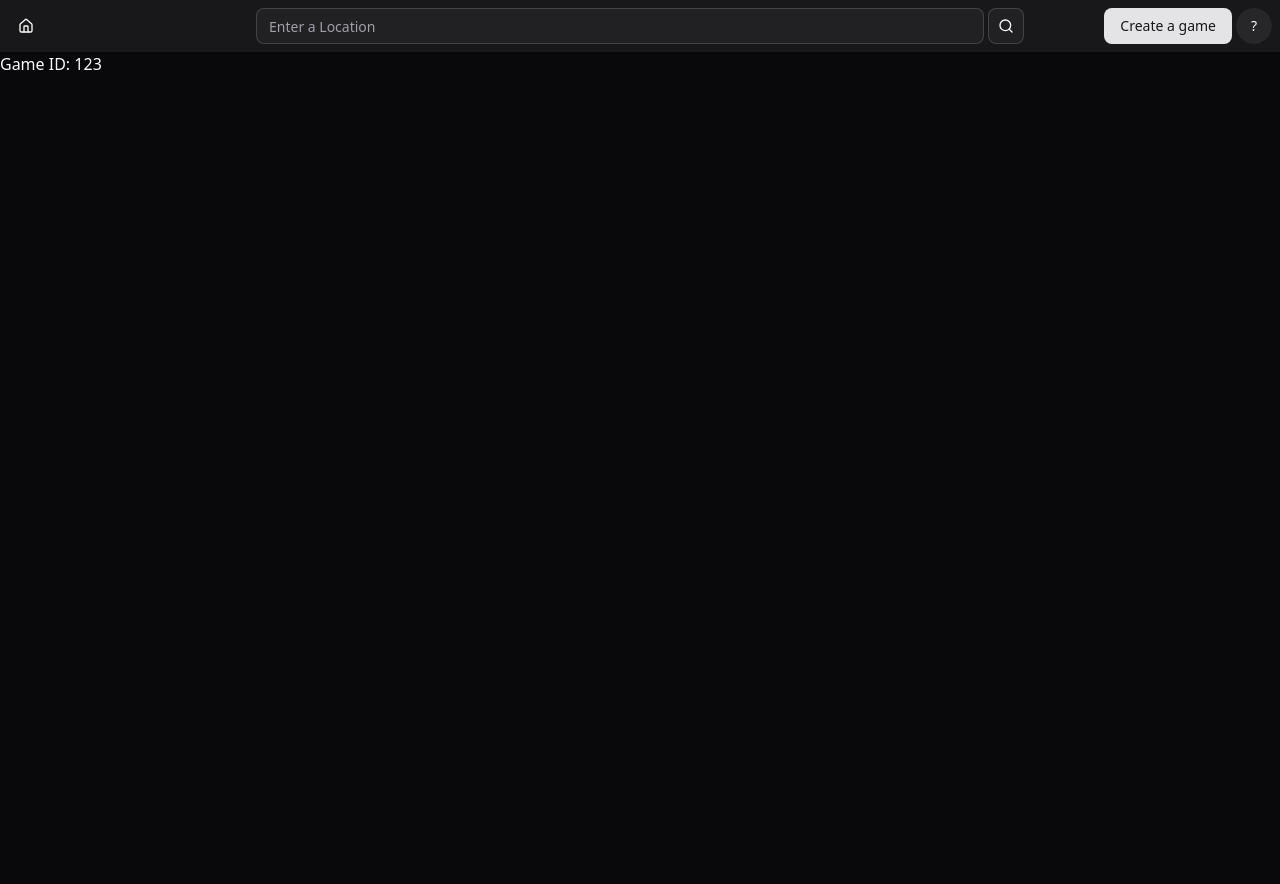
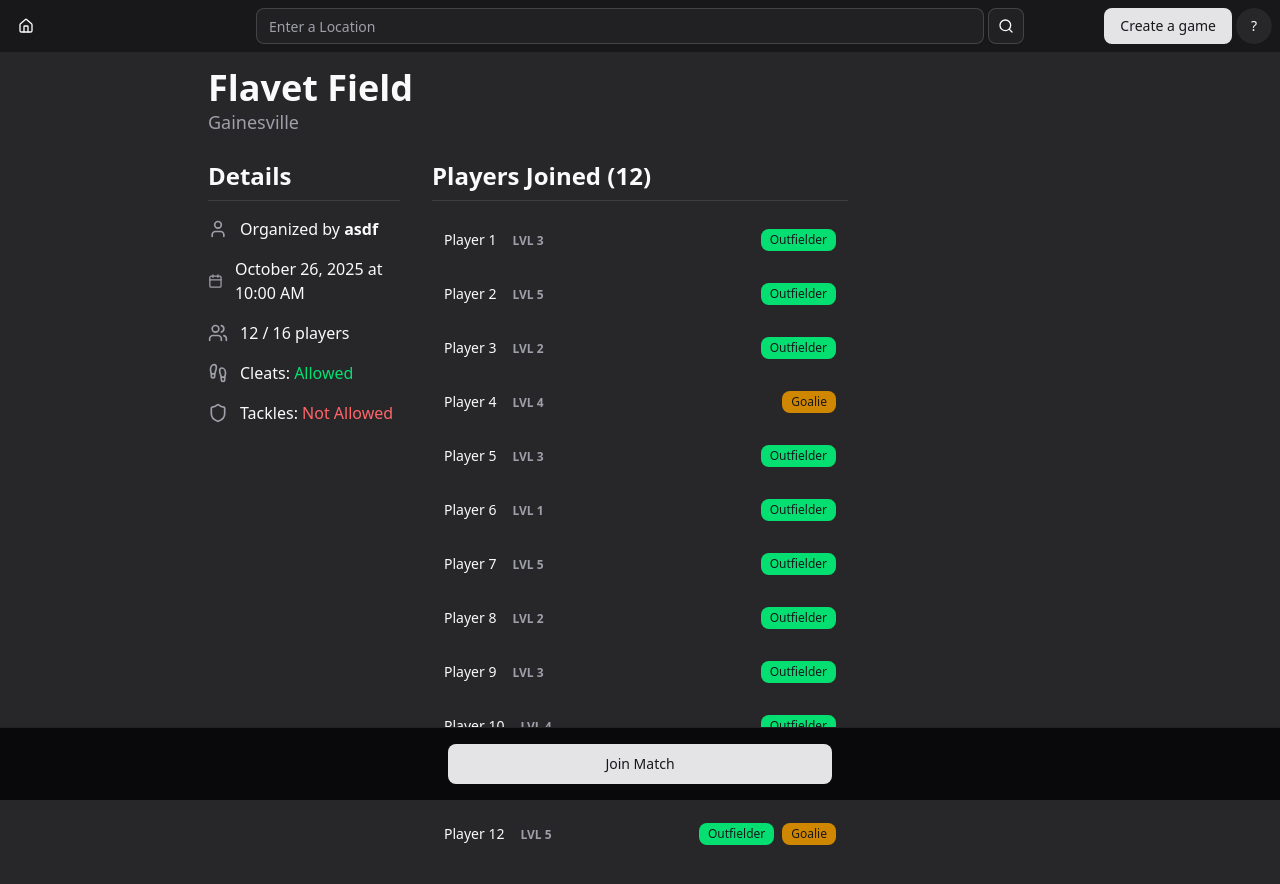
Before and after one commit to leojiangxd/RSVPitch, a React (Vite) app in the folder client/: page /game/123 in a window 1280 px wide. Shown: the top 884 px of the page. Before the commit the page ends 800 px from the top, so only its background shows below. Built offline with nearby package versions, Linux system fonts and the light colour scheme.

Commit message:
Game info page

```diff
--- a/client/src/components/GameCard.jsx
+++ b/client/src/components/GameCard.jsx
@@ -2,7 +2,7 @@ import { Calendar, User, Users } from "lucide-react";
 import { Link } from "react-router-dom";
 
 export default function GameCard({ event }) {
-  const { field, city, organizer, date, players, maxPlayers, id } = event;
+  const { field, city, organizer, date, playerList, maxPlayers, id } = event;
 
   return (
     <Link to={`/game/${id}`} className="h-full">
@@ -28,7 +28,7 @@ export default function GameCard({ event }) {
           <div className="flex items-center">
             <Users className="h-4 w-4 mr-2 text-muted-foreground flex-shrink-0" />
             <span>
-              {players} / {maxPlayers} players
+              {playerList.length} / {maxPlayers} players
             </span>
           </div>
         </div>
--- /dev/null
+++ b/client/src/components/ui/badge.jsx
@@ -0,0 +1,44 @@
+import * as React from "react"
+import { Slot } from "@radix-ui/react-slot"
+import { cva } from "class-variance-authority";
+
+import { cn } from "@/lib/utils"
+
+const badgeVariants = cva(
+  "inline-flex items-center justify-center rounded-md border px-2 py-0.5 text-xs font-medium w-fit whitespace-nowrap shrink-0 [&>svg]:size-3 gap-1 [&>svg]:pointer-events-none focus-visible:border-ring focus-visible:ring-ring/50 focus-visible:ring-[3px] aria-invalid:ring-destructive/20 dark:aria-invalid:ring-destructive/40 aria-invalid:border-destructive transition-[color,box-shadow] overflow-hidden",
+  {
+    variants: {
+      variant: {
+        default:
+          "border-transparent bg-primary text-primary-foreground [a&]:hover:bg-primary/90",
+        secondary:
+          "border-transparent bg-secondary text-secondary-foreground [a&]:hover:bg-secondary/90",
+        destructive:
+          "border-transparent bg-destructive text-white [a&]:hover:bg-destructive/90 focus-visible:ring-destructive/20 dark:focus-visible:ring-destructive/40 dark:bg-destructive/60",
+        outline:
+          "text-foreground [a&]:hover:bg-accent [a&]:hover:text-accent-foreground",
+      },
+    },
+    defaultVariants: {
+      variant: "default",
+    },
+  }
+)
+
+function Badge({
+  className,
+  variant,
+  asChild = false,
+  ...props
+}) {
+  const Comp = asChild ? Slot : "span"
+
+  return (
+    <Comp
+      data-slot="badge"
+      className={cn(badgeVariants({ variant }), className)}
+      {...props} />
+  );
+}
+
+export { Badge, badgeVariants }
--- a/client/src/routes/Game.jsx
+++ b/client/src/routes/Game.jsx
@@ -1,15 +1,148 @@
 import { useParams } from "react-router-dom";
 import Navbar from "../components/Navbar";
+import { Button } from "@/components/ui/button";
+import { Badge } from "@/components/ui/badge";
+import { Calendar, Footprints, Shield, User, Users } from "lucide-react";
 
-function Game() {
+const dummyGame = {
+  id: 123,
+  field: "Flavet Field",
+  city: "Gainesville",
+  organizer: "asdf",
+  date: "October 26, 2025",
+  time: "10:00 AM",
+  maxPlayers: 16,
+  cleats: true,
+  tackles: false,
+  playerList: [
+    { name: "Player 1", level: 3, positions: ["Outfielder"] },
+    { name: "Player 2", level: 5, positions: ["Outfielder"] },
+    { name: "Player 3", level: 2, positions: ["Outfielder"] },
+    { name: "Player 4", level: 4, positions: ["Goalie"] },
+    { name: "Player 5", level: 3, positions: ["Outfielder"] },
+    { name: "Player 6", level: 1, positions: ["Outfielder"] },
+    { name: "Player 7", level: 5, positions: ["Outfielder"] },
+    { name: "Player 8", level: 2, positions: ["Outfielder"] },
+    { name: "Player 9", level: 3, positions: ["Outfielder"] },
+    { name: "Player 10", level: 4, positions: ["Outfielder"] },
+    { name: "Player 11", level: 4, positions: ["Outfielder"] },
+    { name: "Player 12", level: 5, positions: ["Outfielder", "Goalie"] },
+  ],
+};
+
+export default function Game() {
   const { id } = useParams();
+  const game = dummyGame.id.toString() === id ? dummyGame : null;
+
+  if (!game) {
+    return (
+      <div className="min-h-screen bg-muted flex flex-col">
+        <Navbar />
+        <div className="flex-1 text-center p-10">
+          <h1 className="text-2xl">Game not found</h1>
+        </div>
+      </div>
+    );
+  }
+
+  const isFull = game.playerList.length >= game.maxPlayers;
+
+  const getBadgeColor = (position) => {
+    switch (position) {
+      case "Goalie":
+        return "bg-yellow-600";
+      case "Outfielder":
+        return "bg-green-400";
+    }
+  };
 
   return (
-    <>
+    <div className="min-h-screen bg-muted flex flex-col">
       <Navbar />
-      <div>Game ID: {id}</div>
-    </>
+      <div className="flex-1 w-full max-w-4xl mx-auto p-4">
+        <div className="mb-6">
+          <h1 className="text-4xl font-bold">{game.field}</h1>
+          <div className="flex items-center text-lg text-muted-foreground">{game.city}</div>
+        </div>
+
+        <div className="grid grid-cols-1 md:grid-cols-4 gap-8">
+          <div className="md-col-span-1 space-y-4">
+            <h2 className="text-2xl font-semibold border-b pb-2">Details</h2>
+            <div className="flex items-center">
+              <User className="h-5 w-5 mr-3 text-muted-foreground" />
+              <span>
+                Organized by <span className="font-semibold">{game.organizer}</span>
+              </span>
+            </div>
+            <div className="flex items-center">
+              <Calendar className="h-5 w-5 mr-3 text-muted-foreground" />
+              <span>{`${game.date} at ${game.time}`}</span>
+            </div>
+            <div className="flex items-center">
+              <Users className="h-5 w-5 mr-3 text-muted-foreground" />
+              <span>{`${game.playerList.length} / ${game.maxPlayers} players`}</span>
+            </div>
+            <div className="flex items-center">
+              <Footprints className="h-5 w-5 mr-3 text-muted-foreground" />
+              <span>
+                Cleats:{" "}
+                <span className={game.cleats ? "text-green-400" : "text-red-400"}>
+                  {game.cleats ? "Allowed" : "Not Allowed"}
+                </span>
+              </span>
+            </div>
+            <div className="flex items-center">
+              <Shield className="h-5 w-5 mr-3 text-muted-foreground" />
+              <span>
+                Tackles:{" "}
+                <span className={game.tackles ? "text-green-400" : "text-red-400"}>
+                  {game.tackles ? "Allowed" : "Not Allowed"}
+                </span>
+              </span>
+            </div>
+          </div>
+
+          <div className="md:col-span-2">
+            <h2 className="text-2xl font-semibold border-b pb-2">
+              Players Joined ({game.playerList.length})
+            </h2>
+            <div className="space-y-2 mt-4">
+              {game.playerList.map((player) => (
+                <div
+                  key={player.name}
+                  className="bg-zinc-800 p-3 text-sm font-medium flex justify-between items-center"
+                >
+                  <div className="space-x-4">
+                    <span>{player.name}</span>
+                    <span className="text-xs font-semibold text-muted-foreground">
+                      LVL {player.level}
+                    </span>
+                  </div>
+                  <div className="flex items-center gap-4">
+                    <div className="flex gap-2">
+                      {player.positions.map((pos) => (
+                        <Badge key={pos} className={getBadgeColor(pos)}>
+                          {pos}
+                        </Badge>
+                      ))}
+                    </div>
+                  </div>
+                </div>
+              ))}
+            </div>
+          </div>
+        </div>
+      </div>
+
+      <div className="sticky bottom-0 w-full bg-background border-t p-4 flex justify-center">
+        <Button
+          size="lg"
+          className="w-full max-w-sm cursor-pointer disabled:cursor-not-allowed"
+          disabled={isFull}
+        >
+          {isFull ? "Match Full" : "Join Match"}
+        </Button>
+      </div>
+    </div>
   );
 }
-
-export default Game;
--- a/client/src/routes/Search.jsx
+++ b/client/src/routes/Search.jsx
@@ -7,42 +7,33 @@ function Search() {
 
   const dummyEvents = [
     {
-      field: "Central Park Fields",
-      city: "New York",
-      organizer: "NYC Soccer League",
-      date: "October 26, 2025 - 10:00 AM",
-      players: 14,
-      maxPlayers: 16,
       id: 123,
+      field: "Flavet Field",
+      city: "Gainesville",
+      organizer: "asdf",
+      date: "October 28, 2025 - 6:00 PM",
+      playerList: Array.from({ length: 10 }),
+      maxPlayers: 12,
     },
     {
-      field: "Central Park Fields",
-      city: "New York",
-      organizer: "NYC Soccer League",
-      date: "October 26, 2025 - 10:00 AM",
-      players: 14,
-      maxPlayers: 16,
-      id: 1234,
-    },
-    {
-      field: "Central Park Fields",
-      city: "New York",
-      organizer: "NYC Soccer League",
-      date: "October 26, 2025 - 10:00 AM",
-      players: 14,
-      maxPlayers: 16,
-      id: 12345,
+      id: 789,
+      field: "Flavet Field",
+      city: "Gainesville",
+      organizer: "asdf",
+      date: "November 1, 2025 - 11:00 AM",
+      playerList: Array.from({ length: 7 }),
+      maxPlayers: 10,
     },
   ];
 
   return (
-    <div className="w-[100wh] h-[100vh] flex flex-col">
+    <div className="min-h-screen bg-muted flex flex-col">
       <Navbar />
-      <div className="bg-zinc-800 flex-1">
-        <div className="p-2 text-center text-lg text-muted-foreground">
+      <div className="flex-1">
+        <div className="pt-4 text-center text-lg text-muted-foreground">
           Matches in <span className="text-primary font-bold">{id}</span>
         </div>
-        <div className="flex flex-col gap-4 max-w-3xl mx-auto px-4">
+        <div className="flex flex-col gap-4 max-w-3xl mx-auto p-4">
           {dummyEvents.map((event) => (
             <GameCard key={event.id} event={event} />
           ))}
```
